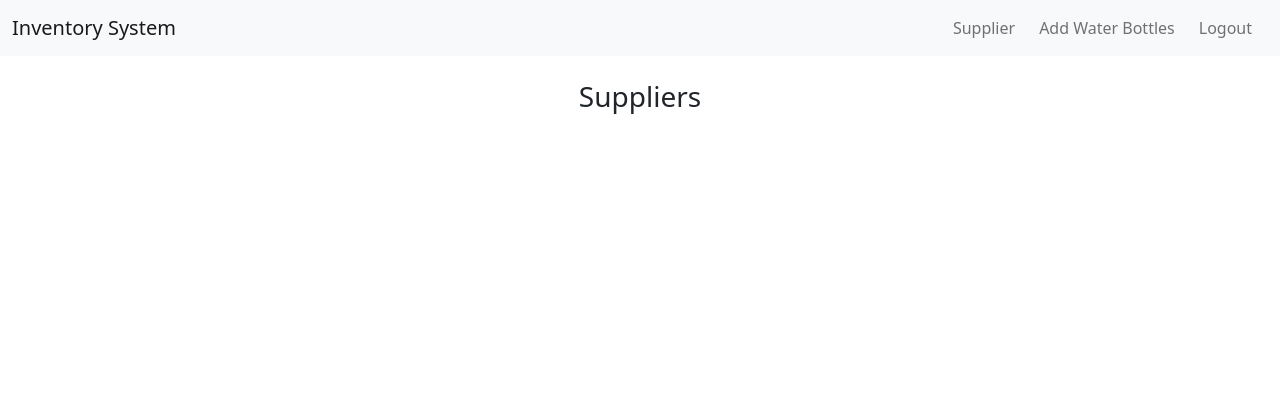
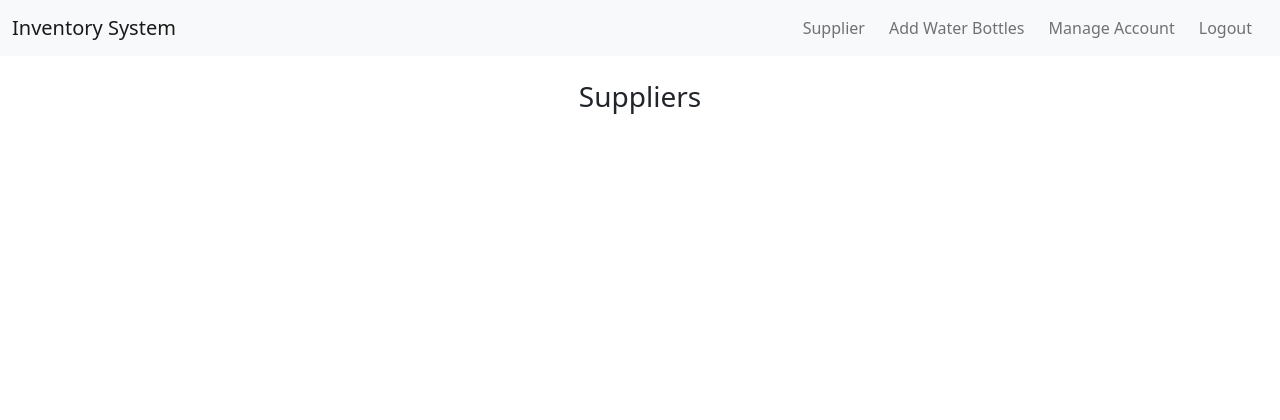
Before and after one commit to adena-wena/M6E-DjangoForms-LapuzSabandoValverde, a Django app: template Project 6/M6P-DjangoForms-LapuzSabandoValverde/MyInventoryApp/templates/MyInventoryApp/view_supplier.html in a window 1280 px wide. Shown: the top 420 px of the page. Run offline with Django 5.2, Linux system fonts and the light colour scheme; the template is opened without the code that fills it, so the values that code supplies are empty; some libraries are stand-ins or nearby versions.

Commit message:
change from account.id to account.pk

```diff
--- a/Project 6/M6P-DjangoForms-LapuzSabandoValverde/MyInventoryApp/templates/MyInventoryApp/view_supplier.html
+++ b/Project 6/M6P-DjangoForms-LapuzSabandoValverde/MyInventoryApp/templates/MyInventoryApp/view_supplier.html
@@ -4,6 +4,9 @@
 {% block navbar_buttons %}
   <li class="nav-item">
     <a class="nav-link me-2" href="{% url 'add_bottle' %}">Add Water Bottles</a>
+  </li>
+  <li class="nav-item">
+    <a class="nav-link me-2" href="{% url 'manage_account' pk=account.pk %}">Manage Account</a>
   </li>
   <li class="nav-item">
     <a class="nav-link me-2" href="{% url 'login' %}">Logout</a>
--- a/Project 6/M6P-DjangoForms-LapuzSabandoValverde/MyInventoryApp/views.py
+++ b/Project 6/M6P-DjangoForms-LapuzSabandoValverde/MyInventoryApp/views.py
@@ -61,7 +61,7 @@ def login_view(request):
         try:
             account = Account.objects.get(username=username)
             if account.getPassword() == password:
-                request.session['user.id'] = account.id
+                request.session['user_id'] = account.pk
                 request.session['username'] = account.username
                 id = account.pk
                 return redirect ('view_supplier')
```
Also changed, not shown: Project 6/M6P-DjangoForms-LapuzSabandoValverde/db.sqlite3.
